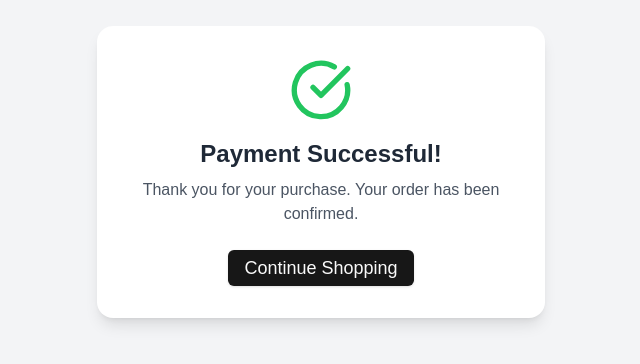
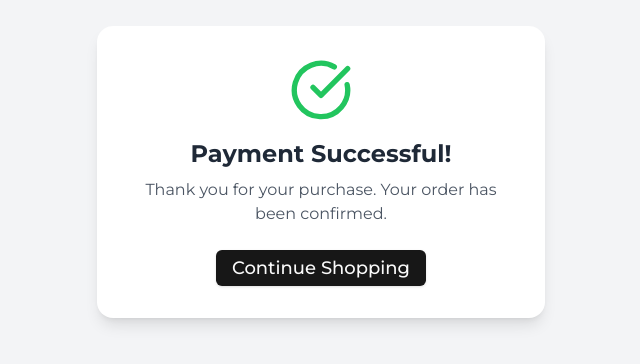
Before and after one commit to BaselHussain/Hackathon-figma-design, a Next.js app: page /success in a window 1280 px wide. Shown: the part 228-592 px from the top of the page, without its empty margins (319-959 px from the left). Built offline with nearby package versions, Linux system fonts and the light colour scheme; no server answers.

Commit message:
deployment-error-solved

```diff
--- a/app/success/page.tsx
+++ b/app/success/page.tsx
@@ -1,10 +1,10 @@
 import Success from '@/components/Success'
-import React from 'react'
+import React, { Suspense } from 'react'
 
 export default function page() {
   return (
-    <div>
+  <Suspense>
     <Success/>
-    </div>
+    </Suspense>
   )
 }
--- a/components/Success.tsx
+++ b/components/Success.tsx
@@ -4,6 +4,14 @@ import { CheckCircle } from "lucide-react";
 import Link from "next/link";
 import { Button } from './ui/button';
 import { useSearchParams } from 'next/navigation';
+import { Montserrat } from "next/font/google";
+
+const Montserratfont = Montserrat({
+  weight: ['400', '500', '600', '700'],
+  style: "normal",
+  subsets: ["latin"]
+})
+
 export default function Success() {
   const searchParams = useSearchParams();
   const sessionId = searchParams.get("session_id");
@@ -11,7 +19,7 @@ export default function Success() {
 
   useEffect(() => {
     if (sessionId) {
-      fetch(`/api/payment?session_id=${sessionId}`)
+      fetch(`/api/checkout-sessions?session_id=${sessionId}`)
         .then((res) => res.json())
         .then((data) => {
           setStatus(data.payment_status);
@@ -27,7 +35,7 @@ export default function Success() {
   }, [sessionId]);
 
   return (
-    <div className="flex flex-col items-center justify-center min-h-screen bg-gray-100 p-6">
+    <div className={`${Montserratfont.className} flex flex-col items-center justify-center min-h-screen bg-gray-100 p-6`}>
       <div className="bg-white shadow-lg rounded-2xl p-8 max-w-md text-center">
         <CheckCircle className="text-green-500 w-16 h-16 mx-auto" />
         <h1 className="text-2xl font-bold mt-4 text-gray-800">Payment Successful!</h1>
```
